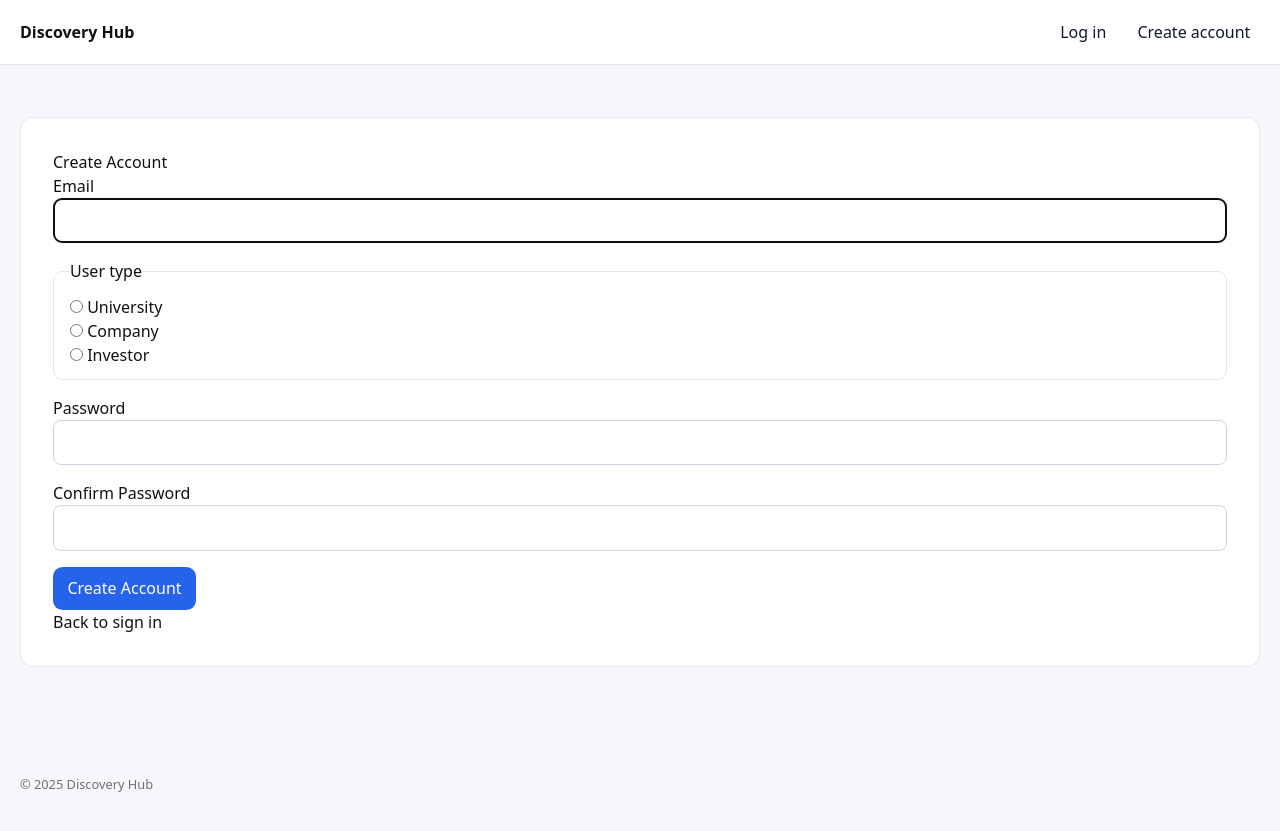
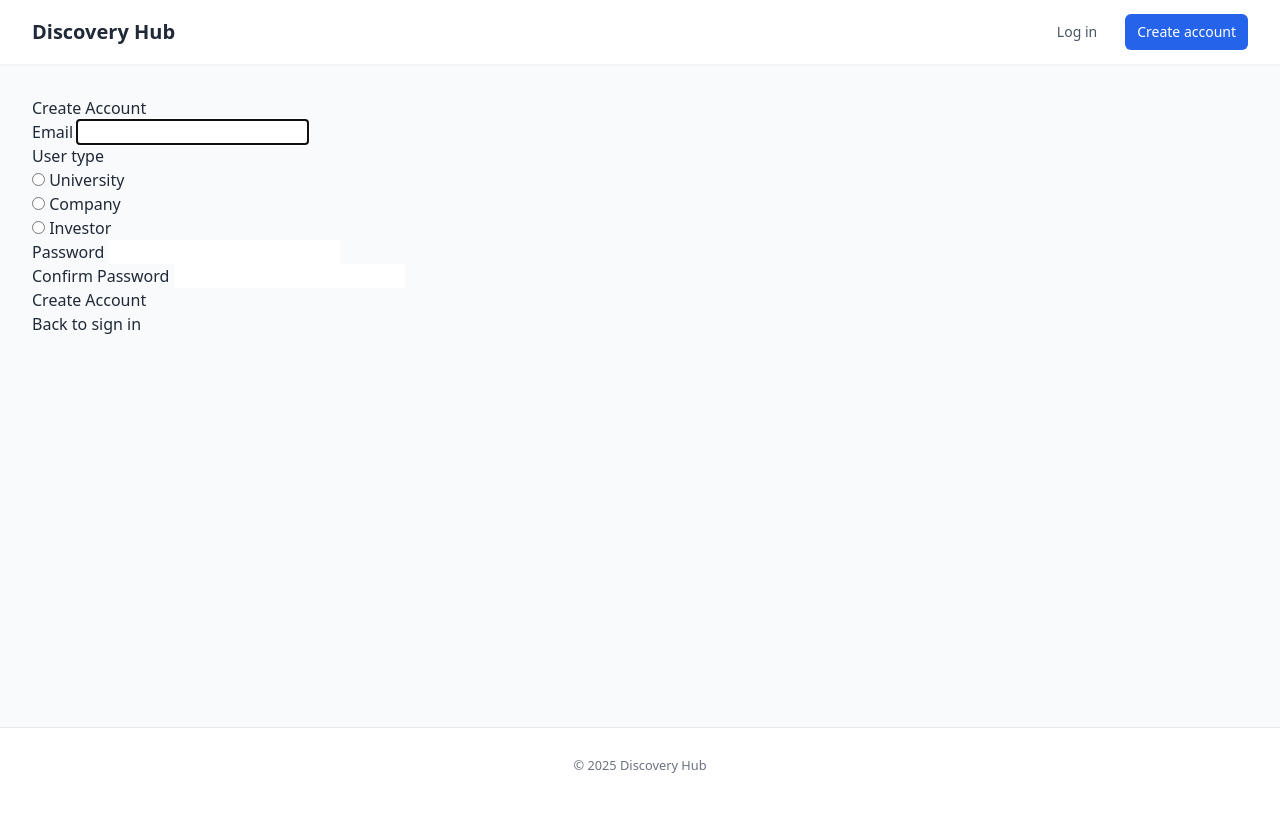
Before and after one commit to alrudniy/f25_discovery, a Django app: page /accounts/register/ in a window 1280 px wide. After the commit the page ends 773 px from the top, so only its background shows below. Run offline with Django 5.2, Linux system fonts and the light colour scheme; some libraries are stand-ins or nearby versions.

Commit message:
feat: Implement Tailwind CSS and pre-fill user type on register
Co-authored-by: aider (gemini/gemini-2.5-pro) <aider@aider.chat>

```diff
--- a/accounts/views.py
+++ b/accounts/views.py
@@ -16,7 +16,7 @@ class RegisterView(FormView):
 
     def get_initial(self):
         initial = super().get_initial()
-        user_type = self.request.GET.get('type') or self.request.session.get('selected_user_type')
+        user_type = self.request.GET.get('user_type') or self.request.session.get('selected_user_type')
         if user_type:
             initial['user_type'] = user_type
         return initial
@@ -31,7 +31,7 @@ class CustomLoginView(LoginView):
 
     def get_context_data(self, **kwargs):
         context = super().get_context_data(**kwargs)
-        user_type = self.request.GET.get('type')
+        user_type = self.request.GET.get('user_type')
         if user_type:
             self.request.session['selected_user_type'] = user_type
         context['selected_user_type'] = user_type
--- a/static/css/styles.css
+++ b/static/css/styles.css
@@ -1,25 +1 @@
-* { box-sizing: border-box; }
-body { margin:0; font-family: system-ui, -apple-system, Segoe UI, Roboto, Arial, sans-serif; background:#f7f7fb; color:#111; }
-.container { max-width: 960px; margin: 0 auto; padding: 1.25rem; }
-.site-header { background:#fff; border-bottom:1px solid #e5e7eb; position: sticky; top:0; }
-.header-inner { display:flex; align-items:center; justify-content:space-between; }
-.brand { font-weight:700; text-decoration:none; color:#111; }
-.nav { list-style:none; display:flex; gap:.75rem; margin:0; padding:0; align-items:center; }
-.nav .divider { width:1px; background:#e5e7eb; height:22px; margin:0 .5rem; }
-.nav a { text-decoration:none; color:#0f172a; padding:.4rem .6rem; border-radius:.4rem; }
-.nav a:hover { background:#f1f5f9; }
-.nav .muted { color:#475569; padding:.4rem .6rem; }
-.site-footer { margin-top:3rem; padding:1rem 0; color:#6b7280; }
-.auth-card, .dash-card { background:#fff; border:1px solid #e5e7eb; border-radius:.8rem; padding:2rem; margin-top:2rem; }
-h1 { margin-top:0; }
-.form-field { margin-bottom:1rem; display:flex; flex-direction:column; }
-.form-field input[type="text"], .form-field input[type="email"], .form-field input[type="password"] { padding:.6rem .7rem; border:1px solid #cbd5e1; border-radius:.5rem; }
-fieldset.form-field { border:1px solid #e5e7eb; border-radius:.6rem; padding:.75rem 1rem; }
-.button-row { display:flex; gap:.75rem; flex-wrap:wrap; margin-top:1rem; }
-.btn { display:inline-block; background:#111827; color:#fff; text-decoration:none; padding:.6rem .9rem; border-radius:.6rem; }
-.btn.primary { background:#2563eb; }
-.btn:hover { filter:brightness(1.05); }
-.muted { color:#64748b; }
-.error { color:#b91c1c; font-size:.9rem; margin-top:.25rem; }
-.messages { list-style:none; padding:0; }
-.messages li { background:#ecfeff; border:1px solid #22d3ee; color:#0e7490; padding:.6rem .9rem; border-radius:.5rem; margin:.5rem 0; }
+/* Legacy styles removed in favor of Tailwind CSS */
--- a/templates/base.html
+++ b/templates/base.html
@@ -8,50 +8,53 @@
   <link rel="stylesheet" href="{% static 'css/styles.css' %}">
   <script src="https://cdn.tailwindcss.com"></script>
 </head>
-<body>
+<body class="bg-gray-50 text-gray-800 font-sans flex flex-col min-h-screen">
   {% block header %}
-  <header class="site-header">
-    <div class="container header-inner">
-      <a class="brand" href="{% url 'welcome' %}">Discovery Hub</a>
-      <nav>
-        <ul class="nav">
+  <header class="bg-white shadow-sm sticky top-0 z-40">
+    <nav class="max-w-7xl mx-auto px-4 sm:px-6 lg:px-8">
+      <div class="flex items-center justify-between h-16">
+        <div class="flex items-center">
+          <a class="font-bold text-xl text-gray-800" href="{% url 'welcome' %}">Discovery Hub</a>
+        </div>
+        <div class="hidden md:flex items-center space-x-4">
           {% if user.is_authenticated %}
-            <li><a href="{% url 'screen1' %}">Screen 1</a></li>
-            <li><a href="{% url 'screen2' %}">Screen 2</a></li>
-            <li><a href="{% url 'screen3' %}">Screen 3</a></li>
-            <li class="divider"></li>
-            <li class="muted">Hi, {{ user.display_name }}</li>
-            <li>
-              <form method="post" action="{% url 'logout' %}" style="display:inline">
-                {% csrf_token %}
-                <button type="submit" class="btn">Log out</button>
-              </form>
-            </li>
+            <a href="{% url 'screen1' %}" class="text-gray-600 hover:text-gray-900 px-3 py-2 rounded-md text-sm font-medium">Screen 1</a>
+            <a href="{% url 'screen2' %}" class="text-gray-600 hover:text-gray-900 px-3 py-2 rounded-md text-sm font-medium">Screen 2</a>
+            <a href="{% url 'screen3' %}" class="text-gray-600 hover:text-gray-900 px-3 py-2 rounded-md text-sm font-medium">Screen 3</a>
+            <div class="w-px bg-gray-200 h-6 mx-2"></div>
+            <span class="text-gray-500 text-sm">Hi, {{ user.display_name }}</span>
+            <form method="post" action="{% url 'logout' %}" class="inline">
+              {% csrf_token %}
+              <button type="submit" class="bg-gray-800 text-white hover:bg-gray-900 px-3 py-2 rounded-md text-sm font-medium">Log out</button>
+            </form>
           {% else %}
-            <li><a href="{% url 'login' %}">Log in</a></li>
-            <li><a href="{% url 'register' %}">Create account</a></li>
+            <a href="{% url 'login' %}" class="text-gray-600 hover:text-gray-900 px-3 py-2 rounded-md text-sm font-medium">Log in</a>
+            <a href="{% url 'register' %}" class="bg-blue-600 text-white hover:bg-blue-700 px-3 py-2 rounded-md text-sm font-medium">Create account</a>
           {% endif %}
-        </ul>
-      </nav>
-    </div>
+        </div>
+        <!-- Mobile menu button can be added here -->
+      </div>
+    </nav>
   </header>
   {% endblock header %}
 
   {% block page_content %}
-  <main class="container">
+  <main class="w-full max-w-7xl mx-auto px-4 sm:px-6 lg:px-8 py-8 flex-grow">
     {% if messages %}
-      <ul class="messages">
+      <div class="space-y-2 mb-6">
         {% for message in messages %}
-          <li class="{{ message.tags }}">{{ message }}</li>
+          <div class="rounded-md p-4 {% if message.tags == 'success' %}bg-green-100 border border-green-200 text-green-800{% elif message.tags == 'error' %}bg-red-100 border-red-200 text-red-800{% else %}bg-blue-100 border-blue-200 text-blue-800{% endif %}">
+            {{ message }}
+          </div>
         {% endfor %}
-      </ul>
+      </div>
     {% endif %}
     {% block content %}{% endblock %}
   </main>
 
-  <footer class="site-footer">
-    <div class="container">
-      <small>&copy; {% now "Y" %} Discovery Hub</small>
+  <footer class="bg-white border-t">
+    <div class="max-w-7xl mx-auto py-6 px-4 sm:px-6 lg:px-8 text-center">
+      <small class="text-gray-500">&copy; {% now "Y" %} Discovery Hub</small>
     </div>
   </footer>
   {% endblock page_content %}
--- a/templates/welcome.html
+++ b/templates/welcome.html
@@ -21,10 +21,10 @@
             <div class="mt-10">
               <p class="font-semibold text-gray-700">Get started by selecting your role:</p>
               <div class="mt-4 space-y-3">
-                <a href="{% url 'register' %}" class="block w-full max-w-sm text-center bg-white text-blue-600 border border-gray-300 rounded-lg py-3 px-6 text-lg font-semibold hover:bg-gray-50 transition shadow-sm">
+                <a href="{% url 'register' %}?user_type=university" class="block w-full max-w-sm text-center bg-white text-blue-600 border border-gray-300 rounded-lg py-3 px-6 text-lg font-semibold hover:bg-gray-50 transition shadow-sm">
                   I am a University
                 </a>
-                <a href="{% url 'register' %}" class="block w-full max-w-sm text-center bg-white text-blue-600 border border-gray-300 rounded-lg py-3 px-6 text-lg font-semibold hover:bg-gray-50 transition shadow-sm">
+                <a href="{% url 'register' %}?user_type=company" class="block w-full max-w-sm text-center bg-white text-blue-600 border border-gray-300 rounded-lg py-3 px-6 text-lg font-semibold hover:bg-gray-50 transition shadow-sm">
                   I am a Company
                 </a>
               </div>
```
